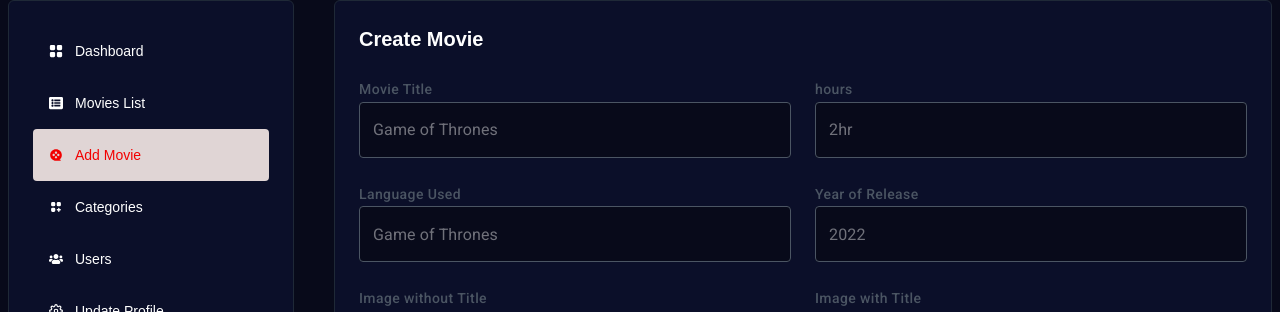
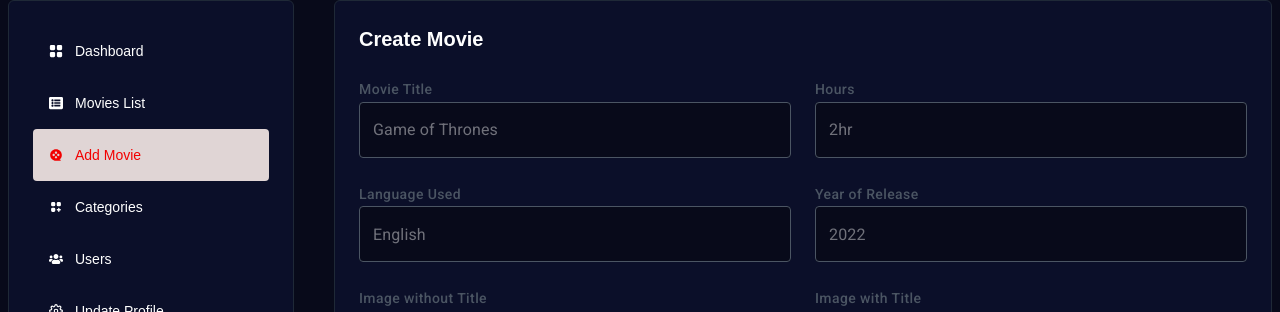
Before and after one commit to Mazen-Ahmed12/watch-bay, a React (Create React App) app: page /AddMovie in a window 1280 px wide. Shown: the part 160-472 px from the top of the page. Built offline with nearby package versions, Linux system fonts and the light colour scheme.

Commit message:
fix AddMovie
changes in TextField of Addmoveis

```diff
--- a/src/Screens/Dashboard/Admin/AddMovies.js
+++ b/src/Screens/Dashboard/Admin/AddMovies.js
@@ -8,154 +8,21 @@ import { MdDelete } from "react-icons/md";
 import { FaEdit } from "react-icons/fa";
 import { ImUpload } from "react-icons/im";
 import { TextField, Typography } from "@mui/material";
+import { TextFields } from "components/Textfield";
 
 function AddMovie() {
-
   return (
     <SideBar>
       <div className="flex flex-col gap-6">
         <h2 className="text-xl font-bold">Create Movie</h2>
         <div className="w-full  grid md:grid-cols-2 gap-6">
-          <div className="w-full flex-row  gap-6">
-            <Typography
-              variant="button"
-              className="text-border align-baseline !normal-case"
-            >
-              Movie Title
-            </Typography>
-            <TextField
-              placeholder="Game of Thrones"
-              type="text"
-              variant="outlined" // Options: "outlined", "filled", "standard"
-              fullWidth // Adds responsive width (if required)
-              sx={{
-                "& .MuiOutlinedInput-root": {
-                  "& fieldset": {
-                    borderColor: "#4B5563", // Border color
-                    borderWidth: "1px",
-                  },
-                  "&:hover fieldset": {
-                    borderColor: "#4B5563", // Border color on hover
-                    borderWidth: "1px",
-                  },
-                  "&.Mui-focused fieldset": {
-                    borderColor: "#4B5563", // Border color when focused
-                    borderWidth: "1px",
-                  },
-                  backgroundColor: "#080A1A",
-                },
-                "& .MuiInputBase-input": {
-                  color: "#FFFFFF", // Text color inside the input
-                },
-              }}
-            />
-          </div>
-          <div className="w-full flex-row  gap-6">
-            <Typography
-              variant="button"
-              className="text-border align-baseline !normal-case"
-            >
-              hours
-            </Typography>
-            <TextField
-              placeholder="2hr"
-              type="text"
-              variant="outlined" // Options: "outlined", "filled", "standard"
-              fullWidth // Adds responsive width (if required)
-              sx={{
-                "& .MuiOutlinedInput-root": {
-                  "& fieldset": {
-                    borderColor: "#4B5563", // Border color
-                    borderWidth: "1px",
-                  },
-                  "&:hover fieldset": {
-                    borderColor: "#4B5563", // Border color on hover
-                    borderWidth: "1px",
-                  },
-                  "&.Mui-focused fieldset": {
-                    borderColor: "#4B5563", // Border color when focused
-                    borderWidth: "1px",
-                  },
-                  backgroundColor: "#080A1A",
-                },
-                "& .MuiInputBase-input": {
-                  color: "#FFFFFF", // Text color inside the input
-                },
-              }}
-            />
-          </div>
+          <TextFields title="Movie Title" placeholder="Game of Thrones" type="text"/>
+          <TextFields title="Hours" placeholder="2hr" type="text" />
         </div>
 
         <div className="w-full  grid md:grid-cols-2 gap-6">
-          <div className="w-full flex-row  gap-6">
-            <Typography
-              variant="button"
-              gutterBottom
-              className="text-border align-baseline !normal-case"
-            >
-              Language Used
-            </Typography>
-            <TextField
-              placeholder="Game of Thrones"
-              type="text"
-              variant="outlined" // Options: "outlined", "filled", "standard"
-              fullWidth // Adds responsive width (if required)
-              sx={{
-                "& .MuiOutlinedInput-root": {
-                  "& fieldset": {
-                    borderColor: "#4B5563", // Border color
-                    borderWidth: "1px",
-                  },
-                  "&:hover fieldset": {
-                    borderColor: "#4B5563", // Border color on hover
-                    borderWidth: "1px",
-                  },
-                  "&.Mui-focused fieldset": {
-                    borderColor: "#4B5563", // Border color when focused
-                    borderWidth: "1px",
-                  },
-                  backgroundColor: "#080A1A",
-                },
-                "& .MuiInputBase-input": {
-                  color: "#FFFFFF", // Text color inside the input
-                },
-              }}
-            />
-          </div>
-          <div className="w-full flex-row  gap-6">
-            <Typography
-              variant="button"
-              className="text-border align-baseline !normal-case"
-            >
-              Year of Release
-            </Typography>
-            <TextField
-              placeholder="2022"
-              type="number"
-              variant="outlined" // Options: "outlined", "filled", "standard"
-              fullWidth // Adds responsive width (if required)
-              sx={{
-                "& .MuiOutlinedInput-root": {
-                  "& fieldset": {
-                    borderColor: "#4B5563", // Border color
-                    borderWidth: "1px",
-                  },
-                  "&:hover fieldset": {
-                    borderColor: "#4B5563", // Border color on hover
-                    borderWidth: "1px",
-                  },
-                  "&.Mui-focused fieldset": {
-                    borderColor: "#4B5563", // Border color when focused
-                    borderWidth: "1px",
-                  },
-                  backgroundColor: "#080A1A",
-                },
-                "& .MuiInputBase-input": {
-                  color: "#FFFFFF", // Text color inside the input
-                },
-              }}
-            />
-          </div>
+          <TextFields title="Language Used" placeholder="English" type="text"/>
+          <TextFields title="Year of Release" placeholder="2022" type="number"/>
         </div>
 
         {/* IMAGES */}
--- /dev/null
+++ b/src/components/Textfield.js
@@ -0,0 +1,40 @@
+import { Typography,TextField } from "@mui/material";
+
+export const TextFields = ({ title, placeholder, type }) => {
+  return (
+    <div className="w-full flex-row  gap-6">
+      <Typography
+        variant="button"
+        className="text-border align-baseline !normal-case"
+      >
+        {title}
+      </Typography>
+      <TextField
+        placeholder={placeholder}
+        type={type}
+        variant="outlined" // Options: "outlined", "filled", "standard"
+        fullWidth // Adds responsive width (if required)
+        sx={{
+          "& .MuiOutlinedInput-root": {
+            "& fieldset": {
+              borderColor: "#4B5563", // Border color
+              borderWidth: "1px",
+            },
+            "&:hover fieldset": {
+              borderColor: "#4B5563", // Border color on hover
+              borderWidth: "1px",
+            },
+            "&.Mui-focused fieldset": {
+              borderColor: "#4B5563", // Border color when focused
+              borderWidth: "1px",
+            },
+            backgroundColor: "#080A1A",
+          },
+          "& .MuiInputBase-input": {
+            color: "#FFFFFF", // Text color inside the input
+          },
+        }}
+      />
+    </div>
+  );
+};
```
